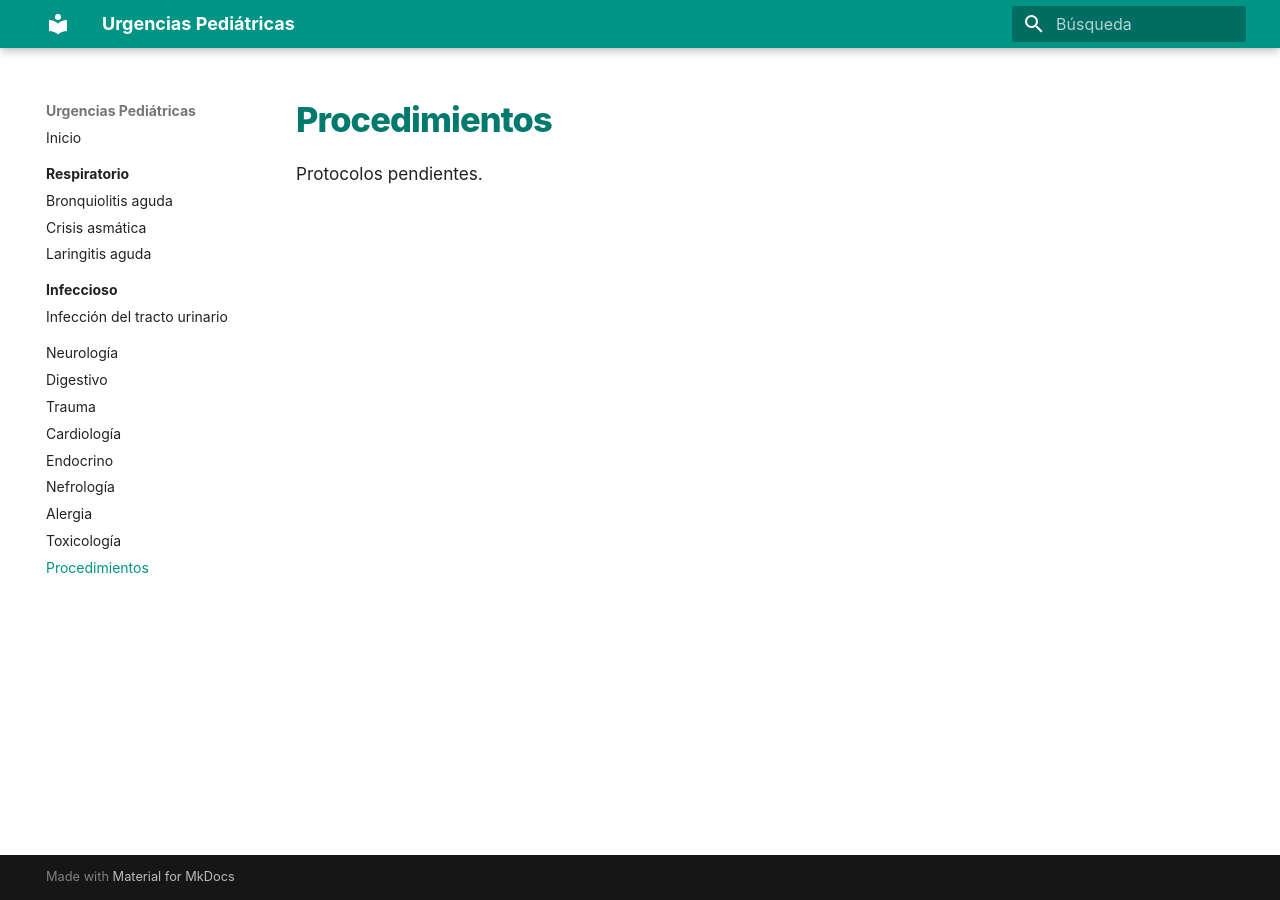
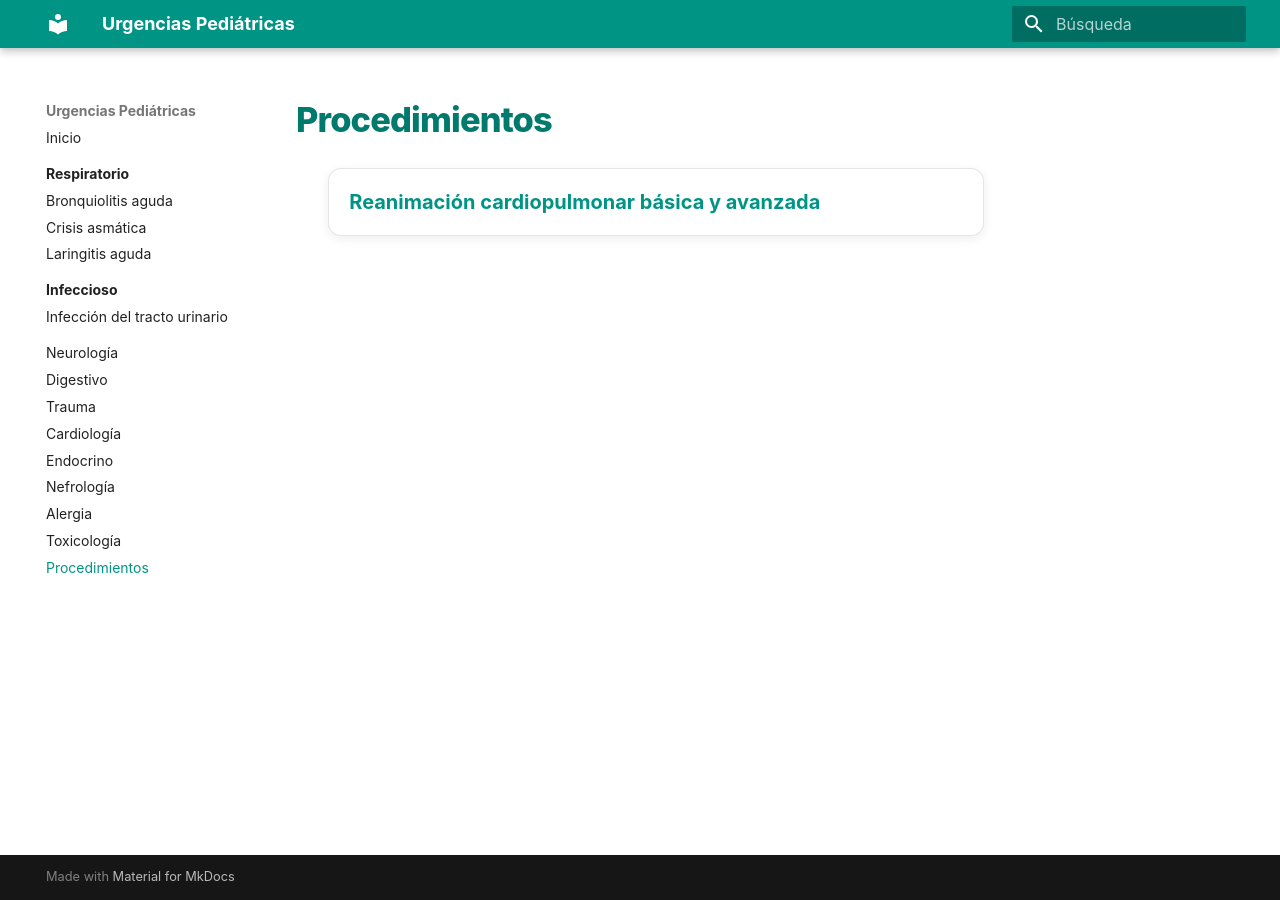
Before and after one commit to gonzaloares/urgencias-pediatricas, an MkDocs documentation site: the page built from docs/procedimientos/index.md, in a window 1280 px wide. Built offline with MkDocs 1.6.1 and Material for MkDocs 9.7.7, drawn with Linux system fonts in a browser that asks for light colours.

Commit message:
Añade reanimación al índice de procedimientos

```diff
--- a/docs/procedimientos/index.md
+++ b/docs/procedimientos/index.md
@@ -1,3 +1,7 @@
 # Procedimientos
 
-Protocolos pendientes.
+<div class="protocol-index" markdown="1">
+
+- [Reanimación cardiopulmonar básica y avanzada](reanimacion-basica-avanzada.md)
+
+</div>
```
